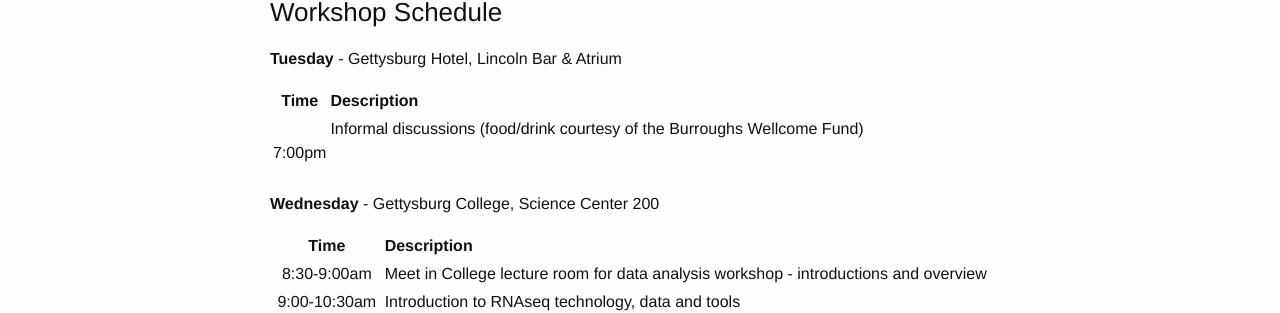
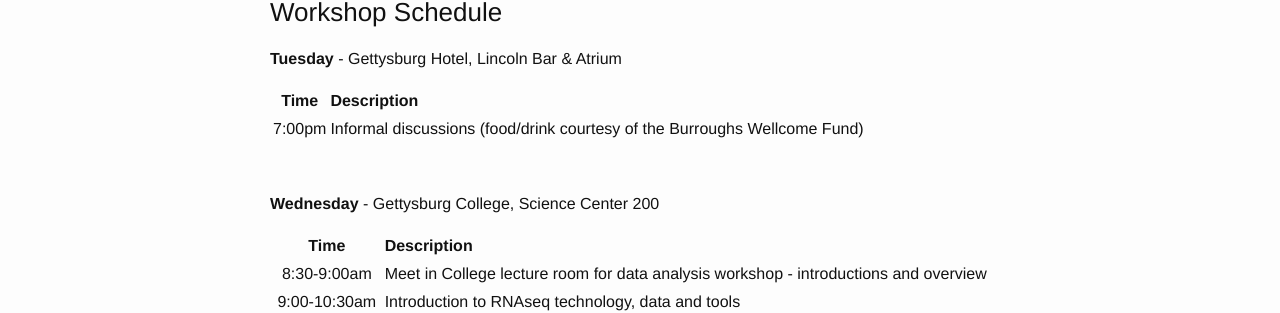
Before and after one commit to ToxoGenomicsWorkshop/ToxoGenomicsWorkshop.github.io, a Jekyll site: the page built from index.md, in a window 1280 px wide. Shown: the part 566-879 px from the top of the page. Built offline with Jekyll 4.4.1, drawn with Linux system fonts in a browser that asks for light colours.

Commit message:
updated site

```diff
--- a/index.md
+++ b/index.md
@@ -22,12 +22,10 @@
 
 Time	|	Description	|
 :------:|:--------
-7:00pm	|	Informal discussions (food/drink courtesy of the Burroughs Wellcome Fund)<br/><br/><br/>
+7:00pm	|	Informal discussions (food/drink courtesy of the Burroughs Wellcome Fund)<br/>
 
 
-
-
-**Wednesday** - Gettysburg College, Science Center 200
+<br/><br/>**Wednesday** - Gettysburg College, Science Center 200
 
 Time	|	Description	|
 :------:|:--------
```
